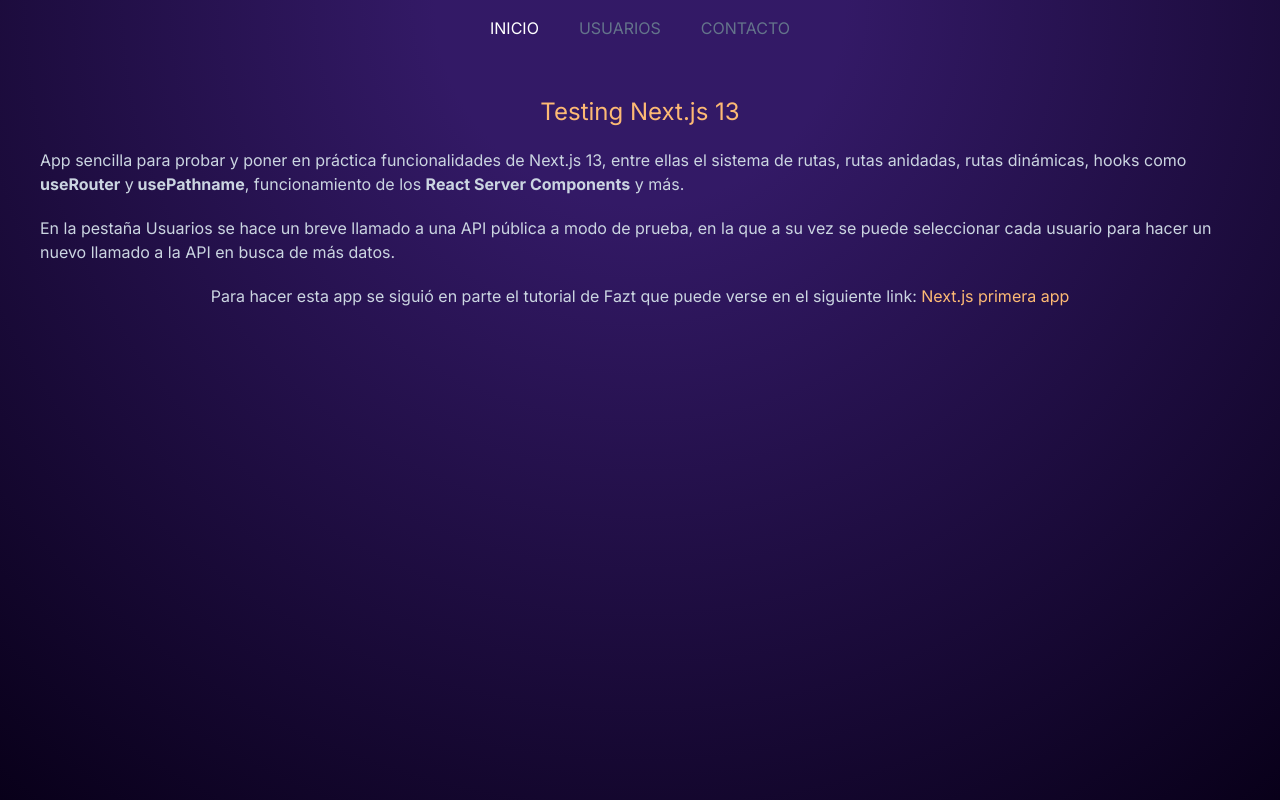
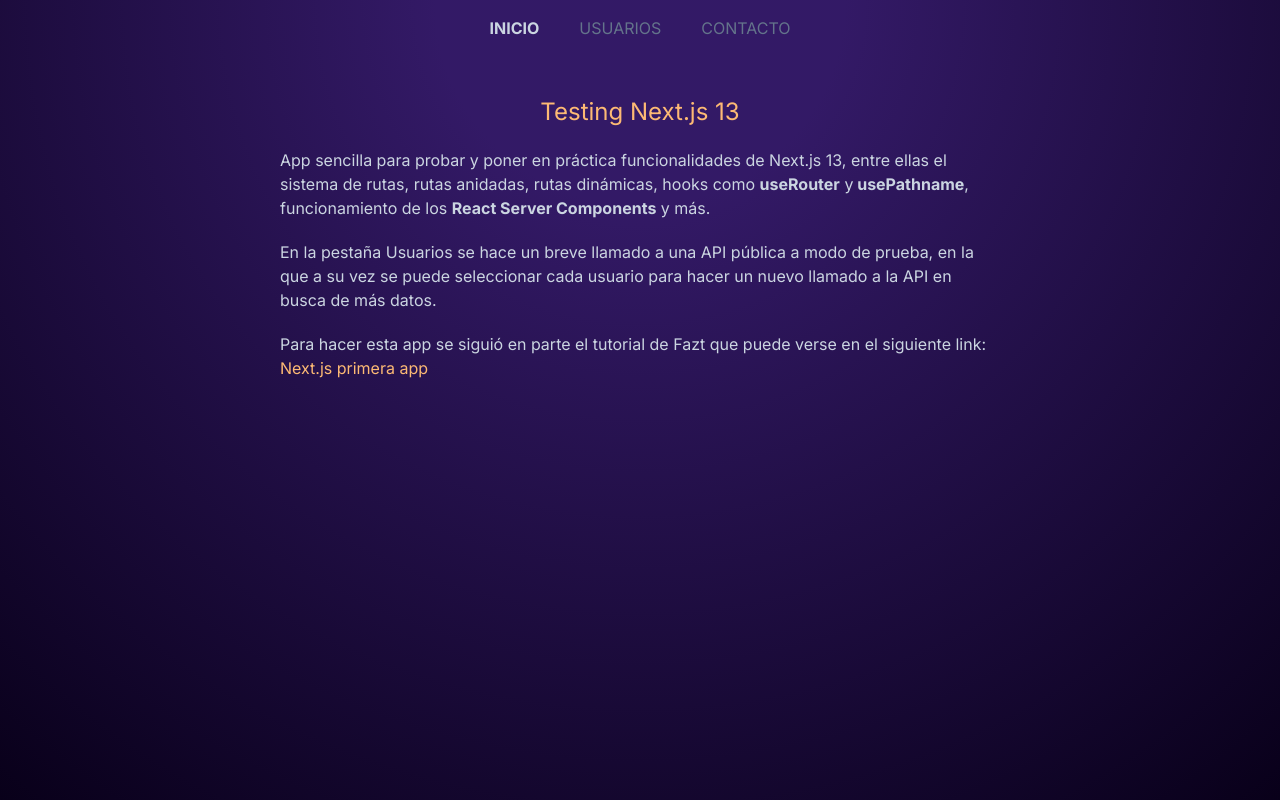
Before and after one commit to echudev/test-next13, a Next.js app: page / in a window 1280 px wide. Built offline with nearby package versions, Linux system fonts and the light colour scheme.

Commit message:
ajustes de estilo

```diff
--- a/app/contact/page.jsx
+++ b/app/contact/page.jsx
@@ -1,10 +1,10 @@
 const ServicesPage = () => {
   return (
-    <div className="text-xl text-center m-20">
+    <div className="text-xl text-center text-slate-300 m-20">
       <h3>
         Visita mi repositorio para ver más proyectos míos:
         <a
-          className="text-orange-300"
+          className="text-orange-300 font-bold"
           href="https://github.com/echudev"
           target="_blank"
         >
--- a/app/globals.css
+++ b/app/globals.css
@@ -8,7 +8,6 @@
       height: 100vh;
       width: 100vw;
       flex-direction: column;
-      color: #ffffff;
       background-image: radial-gradient(
         circle at top,
         hsl(260, 60%, 25%) 20%,
--- a/app/page.jsx
+++ b/app/page.jsx
@@ -1,6 +1,6 @@
 async function HomePage() {
   return (
-    <div className="flex flex-col justify-center items-center p-10">
+    <div className="flex flex-col justify-center items-center p-10 max-w-[800px] mx-auto">
       <h1 className="text-2xl text-orange-300">Testing Next.js 13</h1>
       <p className="text-slate-300 mt-5">
         App sencilla para probar y poner en práctica funcionalidades de Next.js
--- a/app/users/[id]/page.jsx
+++ b/app/users/[id]/page.jsx
@@ -17,15 +17,15 @@
         alt="avatar"
         src={user.avatar}
       />
-      <div className="mt-10 text-2xl">{`${user.first_name} ${user.last_name}`}</div>
-      <div>{user.email}</div>
+      <div className="mt-10 text-2xl text-slate-300">{`${user.first_name} ${user.last_name}`}</div>
+      <div className="text-slate-300">{user.email}</div>
       <button
-        className="mt-10 bg-orange-500 text-orange-100 px-2 rounded-md m-3 h-10 w-24 hover:brightness-125 transition"
+        className="mt-10 bg-orange-500 text-orange-100 font-bold px-2 rounded-md m-3 h-10 w-24 hover:brightness-125 transition"
         onClick={() => {
           router.push(`/users/`);
         }}
       >
-        Atrás
+        Volver
       </button>
     </div>
   );
--- a/components/Navigation.jsx
+++ b/components/Navigation.jsx
@@ -24,7 +24,9 @@
         return (
           <Link
             className={
-              isActive ? "text-white transition" : "text-slate-500 transition"
+              isActive
+                ? "text-slate-300 font-bold transition"
+                : "text-slate-500 transition"
             }
             key={i}
             href={link.href}
--- a/components/UsersList.jsx
+++ b/components/UsersList.jsx
@@ -6,7 +6,7 @@
   const router = useRouter();
 
   return (
-    <div className="flex justify-center flex-wrap gap-6 text-sm select-none text-violet-100">
+    <div className="flex justify-center flex-wrap gap-6 text-sm select-none text-violet-100 max-w-[800px] mx-auto">
       {users.map((user) => (
         <div
           className="flex justify-between items-center rounded-lg bg-opacity-10 bg-violet-400 min-w-[300px] min-h-[100px] p-4 hover:scale-105 hover:brightness-125 transition"
@@ -16,7 +16,7 @@
           }}
         >
           <Image
-            className="rounded-full w-fit h-fit"
+            className="rounded-full w-fit h-fit border border-orange-500"
             width={40}
             height={40}
             alt="avatar"
```
